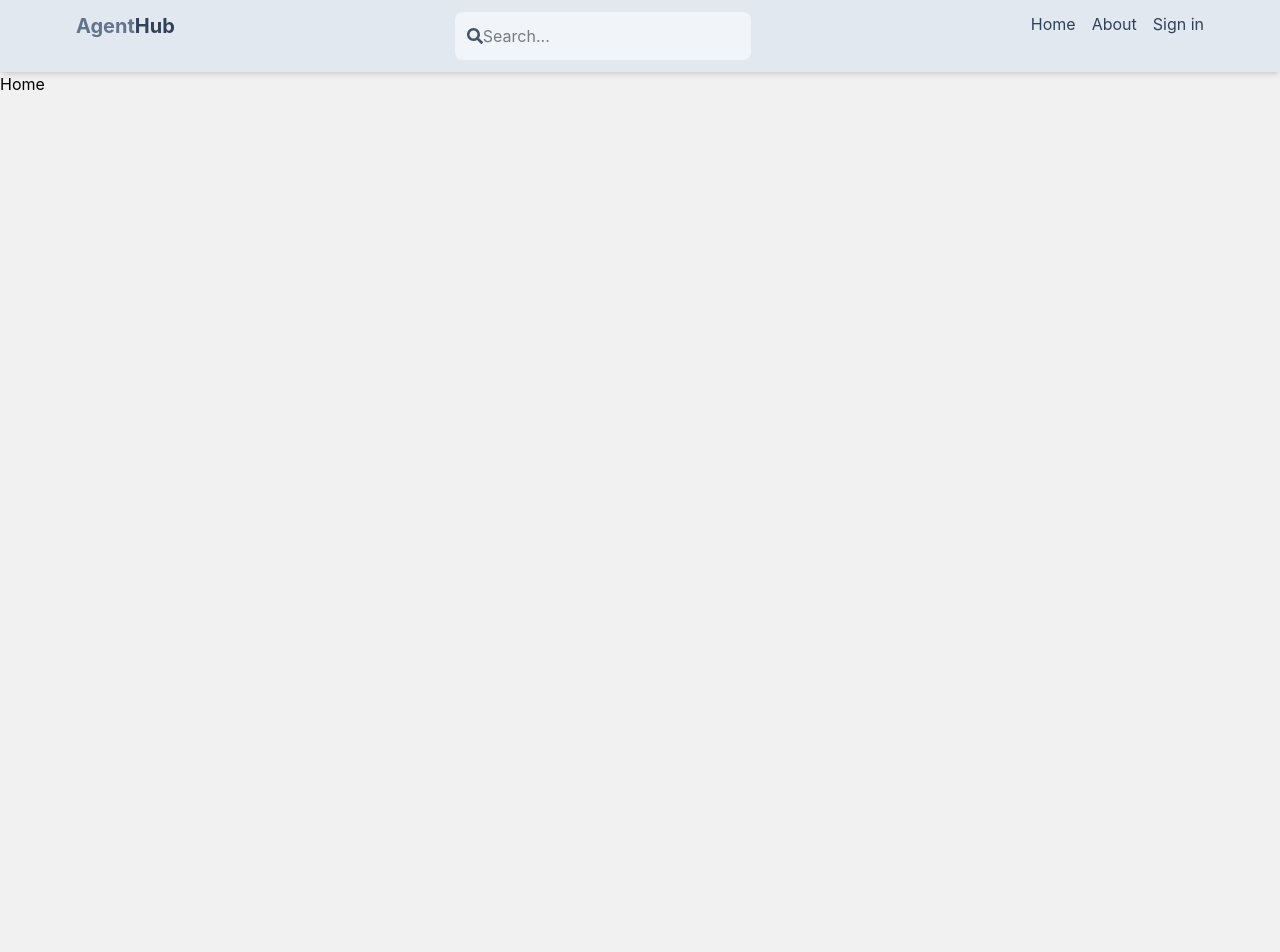
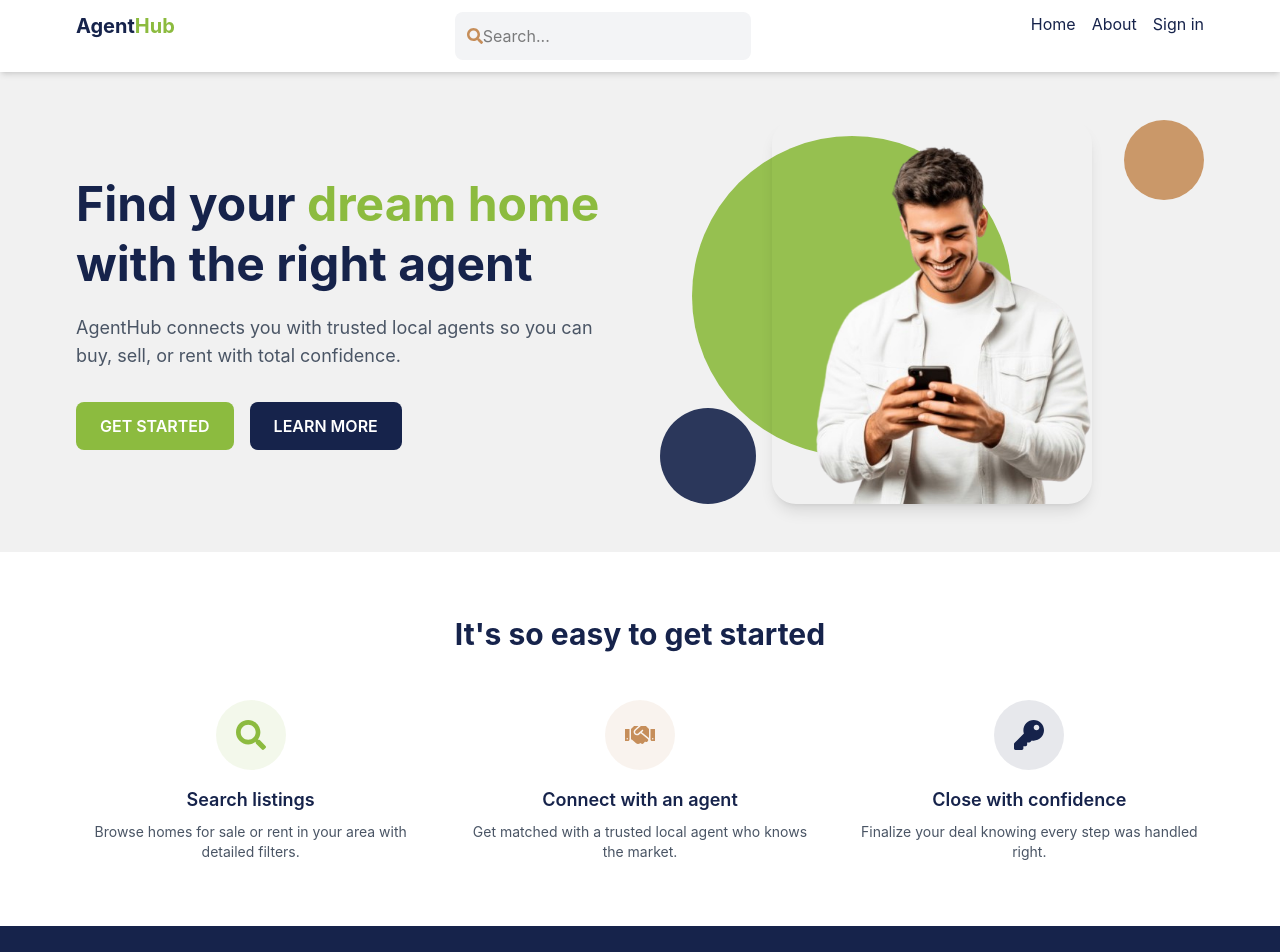
Before and after one commit to urwebdesigner17/agent-hub, a React (Vite) app in the folder client/: page / in a window 1280 px wide. Shown: the top 952 px of the page. Before the commit the page ends 800 px from the top, so only its background shows below. Built offline with nearby package versions, Linux system fonts and the light colour scheme; no server answers.

Commit message:
updating homepage UI

```diff
--- a/client/src/components/Header.jsx
+++ b/client/src/components/Header.jsx
@@ -7,30 +7,30 @@ export default function Header() {
   const { currentUser } = useSelector((state) => state.user);
 
   return (
-    <header className='bg-slate-200 shadow-md'>
+    <header className='bg-white shadow-md'>
         <div className='flex justify-between item-center max-w-6xl mx-auto p-3'>
             <Link to='/'>
                 <h1 className='font-bold text-sm sm:text-xl flex flex-wrap'>
-                    <span className='text-slate-500'>Agent</span>
-                    <span className='text-slate-700'>Hub</span>
+                    <span className='text-brand-navy'>Agent</span>
+                    <span className='text-brand-green'>Hub</span>
                 </h1>
             </Link>
-            <form className='bg-slate-100 p-3 rounded-lg flex items-center'>
-                <FaSearch className='text-slate-600' />
+            <form className='bg-gray-100 p-3 rounded-lg flex items-center'>
+                <FaSearch className='text-brand-wood' />
                 <input className='bg-transparent focus:outline-none w-24 sm:w-64' type='text' placeholder='Search...' />
             </form>
             <ul className='flex gap-4'>
-                <Link to='/'><li className='hidden sm:inline text-slate-700 hover:underline'>Home</li></Link>
-                <Link to='/about'><li className='hidden sm:inline text-slate-700 hover:underline'>About</li></Link>
+                <Link to='/'><li className='hidden sm:inline text-brand-navy hover:text-brand-green transition'>Home</li></Link>
+                <Link to='/about'><li className='hidden sm:inline text-brand-navy hover:text-brand-green transition'>About</li></Link>
                 <Link to='/profile'>
                     {currentUser ? (
                         <img
-                            className='rounded-full h-7 w-7 object-cover'
+                            className='rounded-full h-7 w-7 object-cover border-2 border-brand-wood'
                             src={currentUser.avatar}
                             alt='profile'
                         />
                     ) : (
-                        <li className='text-slate-700 hover:underline'>Sign in</li>
+                        <li className='text-brand-navy hover:text-brand-green transition'>Sign in</li>
                     )}
                 </Link>
             </ul>
--- a/client/src/index.css
+++ b/client/src/index.css
@@ -1,5 +1,12 @@
 @import "tailwindcss";
 
+@theme {
+  --color-brand-navy: #16234B;
+  --color-brand-navyLight: #1B2A5B;
+  --color-brand-green: #8CBB3F;
+  --color-brand-greenDark: #79A431;
+  --color-brand-wood: #C68E5A;
+}
 
 body{
     background-color: rgb(241, 241, 241);
--- a/client/src/pages/Home.jsx
+++ b/client/src/pages/Home.jsx
@@ -1,9 +1,104 @@
 import React from 'react'
+import { Link } from 'react-router-dom'
+import heroMan from '../assets/hero-man.png'
+import { FaSearch, FaHandshake, FaKey } from 'react-icons/fa'
 
 export default function Home() {
   return (
     <div>
-      Home
+      {/* Hero Section */}
+      <section className='max-w-6xl mx-auto px-3 py-12 flex flex-col-reverse sm:flex-row items-center gap-10'>
+        <div className='flex-1 text-center sm:text-left'>
+          <h1 className='text-4xl sm:text-5xl font-bold text-brand-navy leading-tight'>
+            Find your <span className='text-brand-green'>dream home</span> with the right agent
+          </h1>
+          <p className='text-gray-600 mt-5 text-lg'>
+            AgentHub connects you with trusted local agents so you can buy,
+            sell, or rent with total confidence.
+          </p>
+          <div className='flex flex-col sm:flex-row gap-4 mt-8 justify-center sm:justify-start'>
+            <Link
+              to='/search'
+              className='bg-brand-green text-white px-6 py-3 rounded-lg font-semibold uppercase hover:bg-brand-greenDark transition text-center'
+            >
+              Get Started
+            </Link>
+            <Link
+              to='/about'
+              className='bg-brand-navy text-white px-6 py-3 rounded-lg font-semibold uppercase hover:bg-brand-navyLight transition text-center'
+            >
+              Learn More
+            </Link>
+          </div>
+        </div>
+
+        <div className='flex-1 relative flex justify-center items-center'>
+          <div className='absolute w-72 h-72 sm:w-80 sm:h-80 bg-brand-green rounded-full -z-10 top-4 left-1/2 -translate-x-1/2 sm:left-8 sm:translate-x-0 opacity-90'></div>
+          <div className='absolute w-24 h-24 bg-brand-navy rounded-full -z-10 bottom-0 left-0 opacity-90'></div>
+          <div className='absolute w-20 h-20 bg-brand-wood rounded-full -z-10 top-0 right-4 sm:right-0 opacity-90'></div>
+          <img
+            src={heroMan}
+            alt='Happy client using AgentHub'
+            className='relative w-64 sm:w-80 h-80 sm:h-96 object-cover rounded-3xl shadow-lg'
+          />
+        </div>
+      </section>
+
+      {/* How It Works Section */}
+      <section className='bg-white py-16'>
+        <div className='max-w-6xl mx-auto px-3'>
+          <h2 className='text-3xl font-bold text-brand-navy text-center mb-12'>
+            It's so easy to get started
+          </h2>
+          <div className='grid sm:grid-cols-3 gap-10 text-center'>
+            <div className='flex flex-col items-center'>
+              <div className='bg-brand-green/10 p-5 rounded-full mb-4'>
+                <FaSearch className='text-brand-green text-3xl' />
+              </div>
+              <h3 className='font-semibold text-lg text-brand-navy mb-2'>Search listings</h3>
+              <p className='text-gray-600 text-sm'>
+                Browse homes for sale or rent in your area with detailed filters.
+              </p>
+            </div>
+            <div className='flex flex-col items-center'>
+              <div className='bg-brand-wood/10 p-5 rounded-full mb-4'>
+                <FaHandshake className='text-brand-wood text-3xl' />
+              </div>
+              <h3 className='font-semibold text-lg text-brand-navy mb-2'>Connect with an agent</h3>
+              <p className='text-gray-600 text-sm'>
+                Get matched with a trusted local agent who knows the market.
+              </p>
+            </div>
+            <div className='flex flex-col items-center'>
+              <div className='bg-brand-navy/10 p-5 rounded-full mb-4'>
+                <FaKey className='text-brand-navy text-3xl' />
+              </div>
+              <h3 className='font-semibold text-lg text-brand-navy mb-2'>Close with confidence</h3>
+              <p className='text-gray-600 text-sm'>
+                Finalize your deal knowing every step was handled right.
+              </p>
+            </div>
+          </div>
+        </div>
+      </section>
+
+      {/* CTA Banner Section */}
+      <section className='bg-brand-navy py-16'>
+        <div className='max-w-4xl mx-auto px-3 text-center'>
+          <h2 className='text-3xl font-bold text-white mb-4'>
+            Ready to find your next home?
+          </h2>
+          <p className='text-gray-200 mb-8'>
+            Join AgentHub today and start browsing listings from trusted agents near you.
+          </p>
+          <Link
+            to='/sign-up'
+            className='inline-block bg-brand-green text-white px-8 py-3 rounded-lg font-semibold uppercase hover:bg-brand-greenDark transition'
+          >
+            Create your account
+          </Link>
+        </div>
+      </section>
     </div>
   )
 }
--- a/client/src/pages/Profile.jsx
+++ b/client/src/pages/Profile.jsx
@@ -1,51 +1,110 @@
-import React from 'react'
+import React, { useEffect, useRef, useState } from 'react'
 import { useSelector } from 'react-redux'
 
 export default function Profile() {
-  const { currentUser } = useSelector((state) => state.user);
+  const fileRef = useRef(null)
+  const { currentUser } = useSelector((state) => state.user)
+
+  const [file, setFile] = useState(undefined)
+  const [filePerc, setFilePerc] = useState(0)
+  const [fileUploadError, setFileUploadError] = useState(false)
+  const [formData, setFormData] = useState({})
+
+  useEffect(() => {
+    if (file) {
+      handleFileUpload(file)
+    }
+  }, [file])
+
+  const handleFileUpload = (file) => {
+    // Basic size guard — MongoDB documents have a 16MB limit,
+    // and base64 encoding adds ~33% overhead, so keep images small
+    if (file.size > 2 * 1024 * 1024) {
+      setFileUploadError(true)
+      return
+    }
+
+    setFileUploadError(false)
+    const reader = new FileReader()
+    reader.readAsDataURL(file)
+
+    reader.onprogress = (event) => {
+      if (event.lengthComputable) {
+        const progress = Math.round((event.loaded / event.total) * 100)
+        setFilePerc(progress)
+      }
+    }
+
+    reader.onload = () => {
+      setFormData({ ...formData, avatar: reader.result })
+    }
+
+    reader.onerror = () => {
+      setFileUploadError(true)
+    }
+  }
 
   return (
     <div className='p-3 max-w-lg mx-auto'>
       <h1 className='text-3xl font-semibold text-center my-7'>
-        Hello agent <span className='text-slate-700'>{currentUser.username}</span>
+        Hello agent <span className='text-brand-navy'>{currentUser.username}</span>
       </h1>
 
       <form className='flex flex-col gap-4'>
+        <input
+          onChange={(e) => setFile(e.target.files[0])}
+          type='file'
+          ref={fileRef}
+          hidden
+          accept='image/*'
+        />
         <img
-          src={currentUser.avatar}
+          onClick={() => fileRef.current.click()}
+          src={formData.avatar || currentUser.avatar}
           alt='profile'
-          className='rounded-full h-24 w-24 object-cover cursor-pointer self-center mt-2'
+          className='rounded-full h-24 w-24 object-cover cursor-pointer self-center mt-2 border-4 border-brand-wood'
         />
+        <p className='text-sm self-center'>
+          {fileUploadError ? (
+            <span className='text-red-700'>Image must be under 2MB</span>
+          ) : filePerc > 0 && filePerc < 100 ? (
+            <span className='text-brand-navy'>{`Reading ${filePerc}%`}</span>
+          ) : filePerc === 100 ? (
+            <span className='text-brand-green'>Image ready</span>
+          ) : (
+            <span className='text-brand-navy'>Click image to change your avatar</span>
+          )}
+        </p>
 
         <input
           type='text'
           placeholder='username'
           defaultValue={currentUser.username}
           id='username'
-          className='border p-3 rounded-lg'
+          className='border border-gray-300 focus:border-brand-navy focus:outline-none p-3 rounded-lg transition'
         />
         <input
           type='email'
           placeholder='email'
           defaultValue={currentUser.email}
           id='email'
-          className='border p-3 rounded-lg'
+          className='border border-gray-300 focus:border-brand-navy focus:outline-none p-3 rounded-lg transition'
         />
         <input
           type='password'
           placeholder='password'
           id='password'
-          className='border p-3 rounded-lg'
+          className='border border-gray-300 focus:border-brand-navy focus:outline-none p-3 rounded-lg transition'
         />
 
-        <button className='bg-slate-700 text-white rounded-lg p-3 uppercase hover:opacity-95 disabled:opacity-80'>
+        <button className='bg-brand-green text-white rounded-lg p-3 uppercase hover:bg-brand-greenDark transition disabled:opacity-80'>
           Update
         </button>
       </form>
 
       <div className='flex justify-between mt-5'>
-        <span className='text-red-700 cursor-pointer'>Delete account</span>
-        <span className='text-red-700 cursor-pointer'>Sign out</span>
+        <span className='text-red-700 cursor-pointer hover:underline'>Delete account</span>
+        <span className='text-red-700 cursor-pointer hover:underline'>Sign out</span>
       </div>
     </div>
   )
--- a/package.json
+++ b/package.json
@@ -13,6 +13,7 @@
   "description": "",
   "dependencies": {
     "bcryptjs": "^3.0.3",
+    "cookie-parser": "^1.4.7",
     "dotenv": "^17.4.2",
     "express": "^5.2.1",
     "jsonwebtoken": "^9.0.3",
```
Also changed, not shown: client/src/assets/hero-man.png (added), 1 other file (tests, documents, lock files or other folders).
